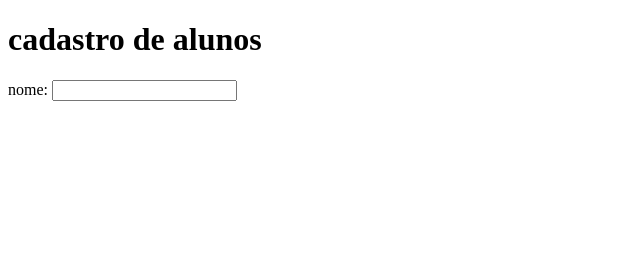
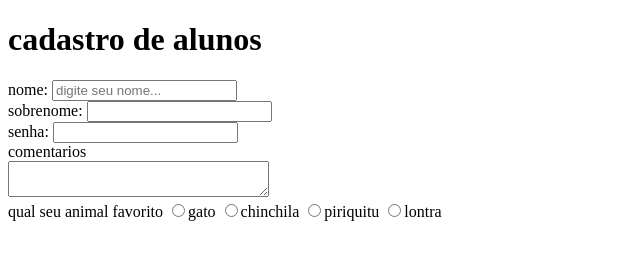
Before and after one commit to sarahvitoria357/tentando, a plain HTML site: page assets/index.html in a window 1280 px wide. Shown: the whole page, without its empty margins (0-640 px from the left). Drawn offline with Linux system fonts and the light colour scheme.

```diff
--- a/assets/index.html
+++ b/assets/index.html
@@ -10,7 +10,23 @@
     <h1>cadastro de alunos</h1>
     <form>
            <label for="nome">nome:</label>
-           <input type="text" nome="nome" id="nome">
+           <input type="text" name="nome" id="nome" placeholder="digite seu nome...">
+     <br>
+           <label for="sobrenome">sobrenome:</label>
+           <input type="text" name="sobrenome" id="sobrenome">
+     <br>
+     <label for="senha">senha:</label>
+     <input type="password" name="senha" id="senha">
+     <br>
+     <label for="area">comentarios</label>
+     <br>
+     <textarea name="area" id="area" cols="30" raws="5"></textarea>
+     <br>
+     <label for="opcao">qual seu animal favorito</label>
+     <input type="radio" name="opcao2">gato
+     <input type="radio" name="opcao2">chinchila
+     <input type="radio" name="opcao2">piriquitu
+     <input type="radio" name="opcao2">lontra
 
     </form>
 </body>
```
